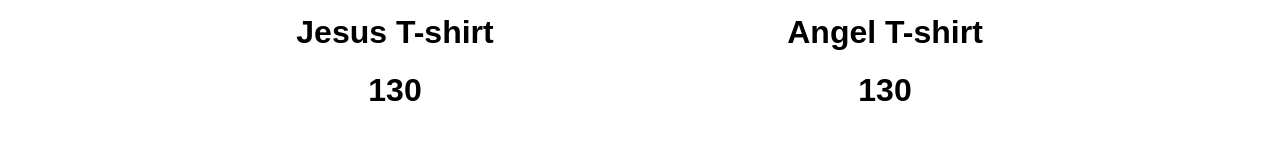
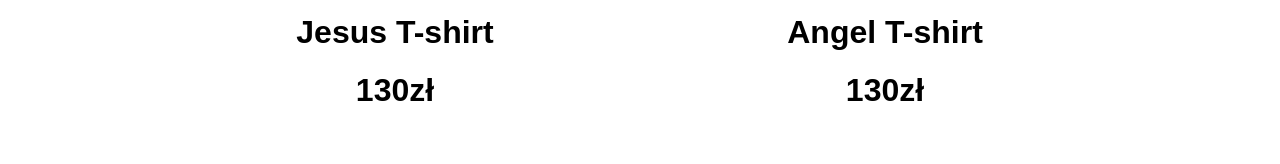
Before and after one commit to MrKubis/react-shirt-shop, a React (Vite) app in the folder react-project/: page /shirts in a window 1280 px wide. Shown: the part 708-872 px from the top of the page. Built offline with nearby package versions, Linux system fonts and the light colour scheme; data requests are answered from the project's data file.

Commit message:
small fixes

```diff
--- a/react-project/src/components/OrderObjectPanel.css
+++ b/react-project/src/components/OrderObjectPanel.css
@@ -1,7 +1,7 @@
 .object-container{
     display: flex;
     align-items: center;
-    height: 300px;
+    height: 200px;
 }
 
 
--- a/react-project/src/components/OrderObjectPanel.jsx
+++ b/react-project/src/components/OrderObjectPanel.jsx
@@ -4,7 +4,6 @@ import { useContext } from "react";
 import { OrderContext } from "../contexts/OrderContext.jsx";
 
 function OrderObjectPanel(props){
-
     const {setItemQuantity, removeItem} = useContext(OrderContext)
     return(
     <div className="object-container">
@@ -20,13 +19,12 @@ function OrderObjectPanel(props){
                     <p>{props.object.price}</p>
                 </li>
                 <li>
-                    <p>Size: M</p>
+                    <p>Size: {props.object.size}</p>
                 </li>
             </ul>
         </div>
         <div className="object-quantity-container" onChange={(event) => {
         setItemQuantity(props.index, parseInt(event.target.value))
-        console.log(props.object)
         }}>
         </div>
     </div>);
--- a/react-project/src/components/ProductPanel.jsx
+++ b/react-project/src/components/ProductPanel.jsx
@@ -6,7 +6,7 @@ function ProductPanel(props){
                 <img src={props.image} width = "350px" ></img>
             <div className="info-container">
                 <p className="info-text">{props.name}</p>
-                <p className="price-text">{props.price}</p>
+                <p className="price-text">{props.price}zł</p>
             </div>
         </div>
     );
```
